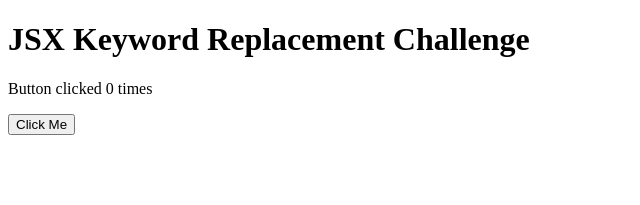
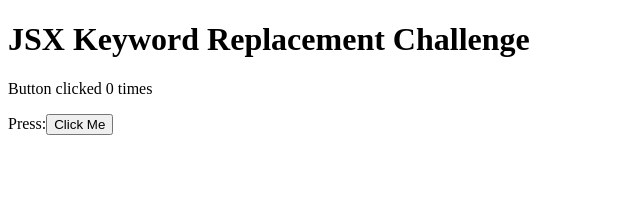
Before and after one commit to acciojob/debugging-challenge-react-Affan-Rafique, a React app: page / in a window 1280 px wide. Shown: the top 205 px of the page, without its empty margins (0-640 px from the left). Built offline with nearby package versions, Linux system fonts and the light colour scheme.

Commit message:
Update App.js

```diff
--- a/src/components/App.js
+++ b/src/components/App.js
@@ -8,16 +8,16 @@ export default function App() {
 
   return (
     <div className="app">
-      {/* Heading text must remain constant */}
+      {/* Must remain constant for the test */}
       <h1 className="title" onDoubleClick={handleDoubleClick}>
         JSX Keyword Replacement Challenge
       </h1>
 
-      {/* Show the number somewhere else, not inside the H1 */}
+      {/* Show counter here (NOT inside the h1) */}
       <p className="count">Button clicked {count} times</p>
 
-      {/* Correct JSX attributes: className, onClick */}
-      <button className="btn" onClick={handleClick}>
+      <label htmlFor="btn" className="label">Press:</label>
+      <button id="btn" className="btn" onClick={handleClick}>
         Click Me
       </button>
     </div>
```
